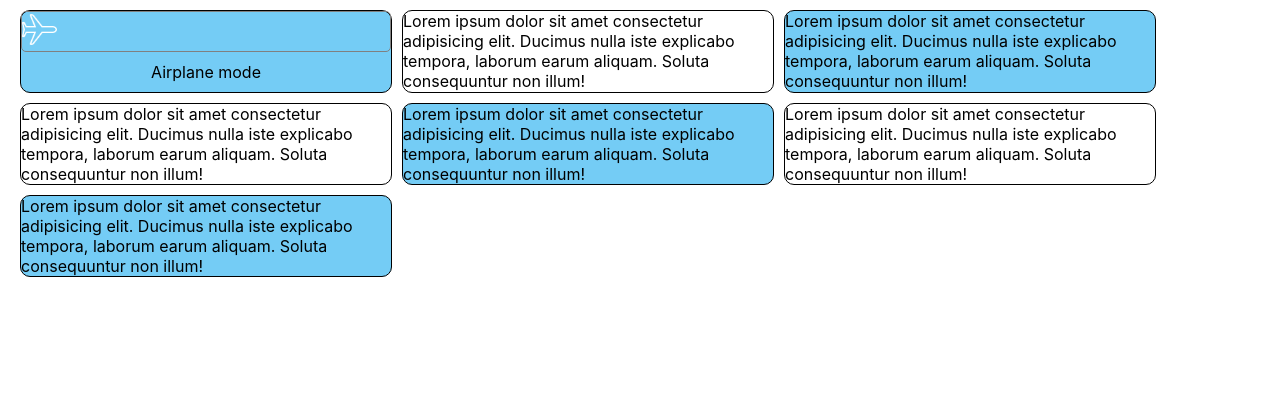
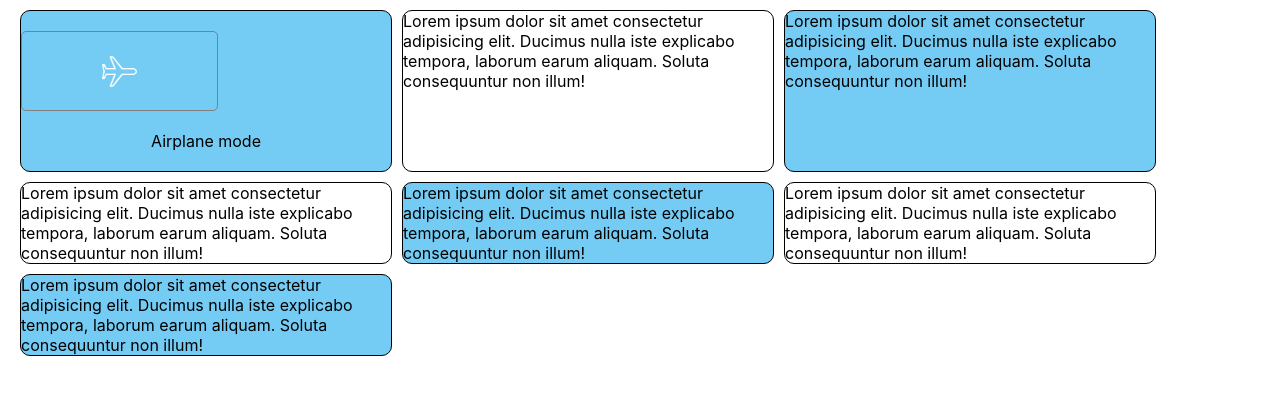
Before and after one commit to 2Kelvin/css-grid-exercise, a plain HTML site: page index.html in a window 1280 px wide. Drawn offline with Linux system fonts and the light colour scheme.

Commit message:
added icons

```diff
--- a/index.html
+++ b/index.html
@@ -10,7 +10,7 @@
 <body>
     <!-- grid container  -->
     <div class="gridContainer">
-        <div class="divBlock">
+        <div>
             <div class="icon">
                 <img src="icons/airplane-mode.png" alt="airplane-mode">
             </div>
--- a/styles.css
+++ b/styles.css
@@ -25,16 +25,22 @@
 .icon{
     border: grey solid 1px;
     border-radius: 5px;
-    width: 100%;
+    width: fit-content;
+    display: flex;
+    margin: 20px 0;
+    height: 80px;
+    padding: 0 80px;
+
 }
 
 .icon > img{
-    align-items: center;
+    margin: auto;
     height: 35px;
     width: 35px;
 }
 
 .iconParagraph{
-    margin: 10px;
+    margin: 20px 0;
     text-align: center;
+    width: 100%;
 }
```
